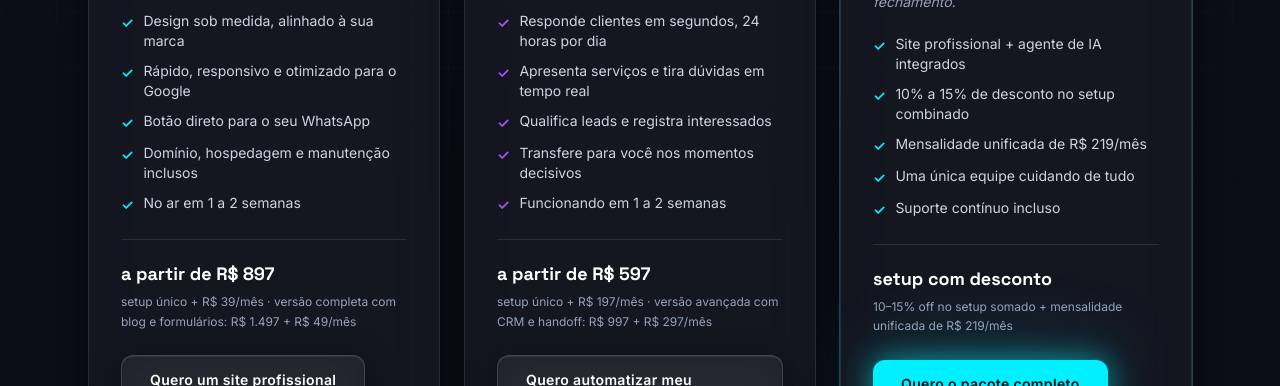
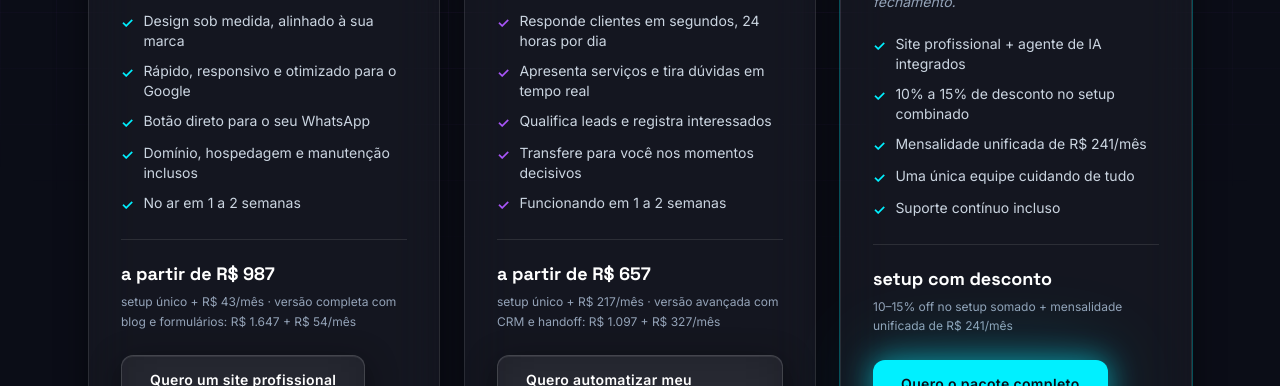
Before and after one commit to vito0067/origem-digital, a Next.js app: page / in a window 1280 px wide. Shown: the part 4580-4966 px from the top of the page. Built offline with nearby package versions, Linux system fonts and the light colour scheme.

Commit message:
Update Services.tsx

```diff
--- a/components/Services.tsx
+++ b/components/Services.tsx
@@ -28,8 +28,8 @@ const services: Service[] = [
       "Domínio, hospedagem e manutenção inclusos",
       "No ar em 1 a 2 semanas",
     ],
-    price: "a partir de R$ 897",
-    priceNote: "setup único + R$ 39/mês · versão completa com blog e formulários: R$ 1.497 + R$ 49/mês",
+    price: "a partir de R$ 987",
+    priceNote: "setup único + R$ 43/mês · versão completa com blog e formulários: R$ 1.647 + R$ 54/mês",
     cta: "Quero um site profissional",
     ctaMsg: "Ol%C3%A1!%20Quero%20um%20site%20profissional%20para%20meu%20neg%C3%B3cio.",
     accent: "cyan",
@@ -45,8 +45,8 @@ const services: Service[] = [
       "Transfere para você nos momentos decisivos",
       "Funcionando em 1 a 2 semanas",
     ],
-    price: "a partir de R$ 597",
-    priceNote: "setup único + R$ 197/mês · versão avançada com CRM e handoff: R$ 997 + R$ 297/mês",
+    price: "a partir de R$ 657",
+    priceNote: "setup único + R$ 217/mês · versão avançada com CRM e handoff: R$ 1.097 + R$ 327/mês",
     cta: "Quero automatizar meu atendimento",
     ctaMsg: "Ol%C3%A1!%20Quero%20automatizar%20meu%20atendimento%20no%20WhatsApp%20com%20IA.",
     accent: "violet",
@@ -58,12 +58,12 @@ const services: Service[] = [
     bullets: [
       "Site profissional + agente de IA integrados",
       "10% a 15% de desconto no setup combinado",
-      "Mensalidade unificada de R$ 219/mês",
+      "Mensalidade unificada de R$ 241/mês",
       "Uma única equipe cuidando de tudo",
       "Suporte contínuo incluso",
     ],
     price: "setup com desconto",
-    priceNote: "10–15% off no setup somado + mensalidade unificada de R$ 219/mês",
+    priceNote: "10–15% off no setup somado + mensalidade unificada de R$ 241/mês",
     cta: "Quero o pacote completo",
     ctaMsg: "Ol%C3%A1!%20Quero%20saber%20mais%20sobre%20o%20Pacote%20Completo%20(site%20%2B%20agente%20de%20IA).",
     accent: "cyan",
```
